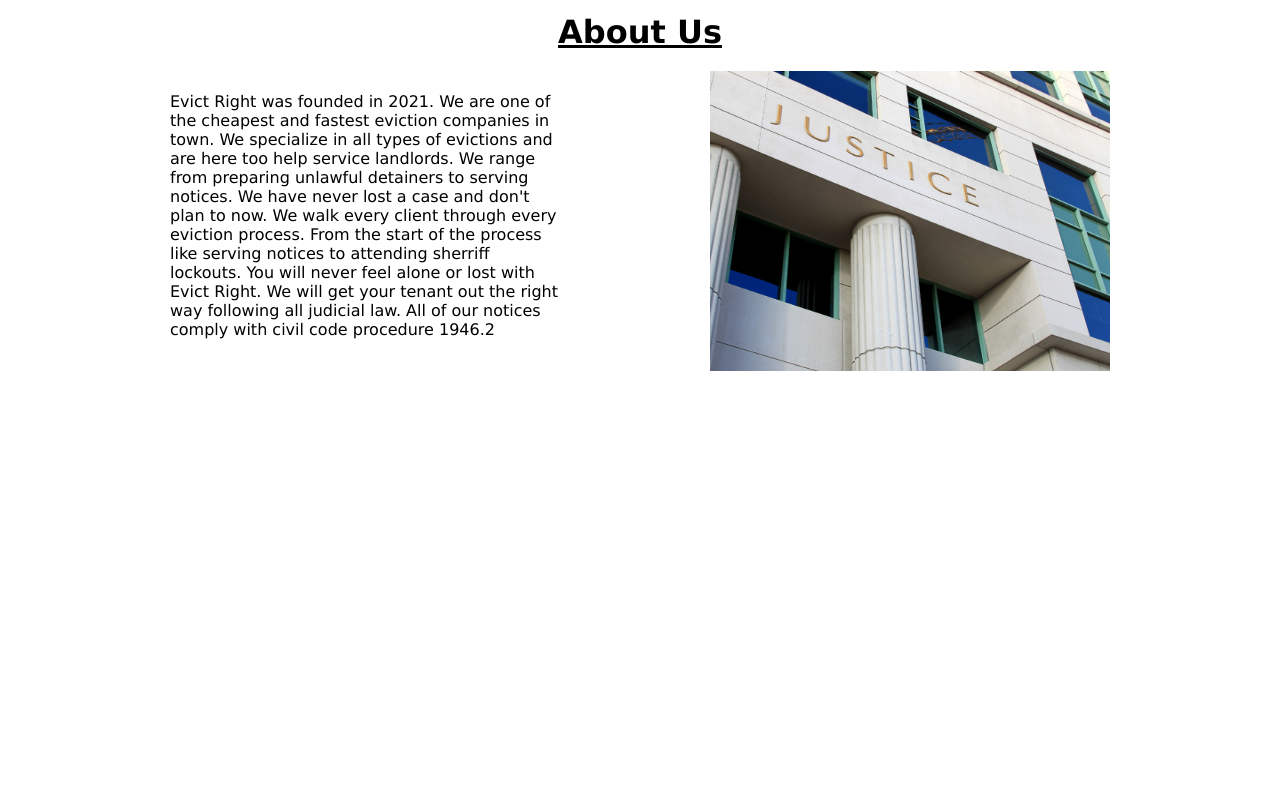
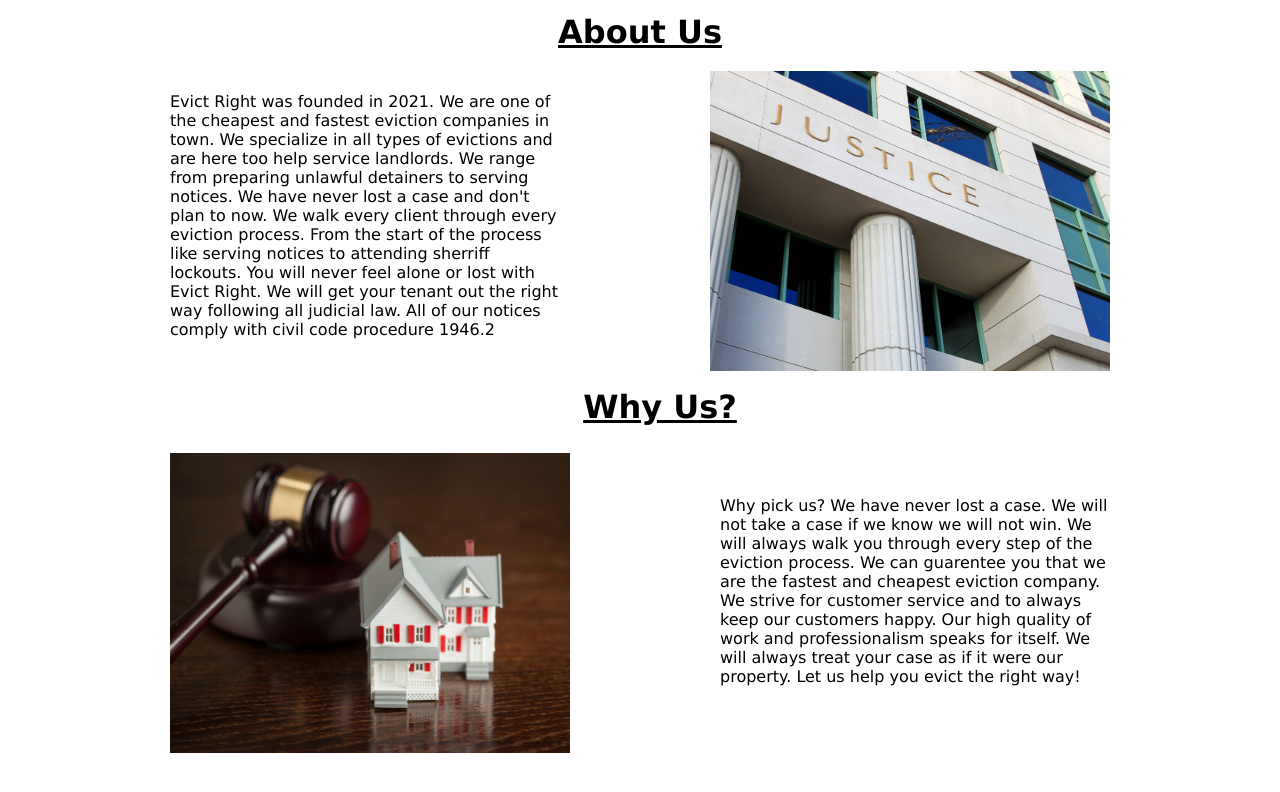
Before and after one commit to Swassi/evict-right, a website: page home.html in a window 1280 px wide. Shown: the part 122-914 px from the top of the page. Before the commit the page ends 800 px from the top, so only its background shows below. Drawn offline with Linux system fonts and the light colour scheme.

Commit message:
added why us section to home page

```diff
--- a/home.html
+++ b/home.html
@@ -3,10 +3,9 @@
 <head>
     <link href="styles.css" rel="stylesheet">
 </head>
-
 <body>
+<!-- Nav Bar -->
     <header>
-
         <div class="container">
             <div id="logo"><img src="assets/logo.png"></div>
             <nav>
@@ -19,6 +18,7 @@
             </nav>
         </div>
     </header>
+<!-- About Us Section -->
     <section class="aboutus">
         <h1>About Us</h1>
             <aside>
@@ -32,7 +32,20 @@
                     Evict Right. We will get your tenant out the right way following all judicial law. All of our notices comply with civil
                     code procedure 1946.2</p>
             </div>
-
+    <div class="clear"></div>
+    </section>
+<!-- Why Us Section -->
+    <section class="whyus">
+        <h1>Why Us?</h1>
+            <div class="whyuscontent">
+                <p>Why pick us? We have never lost a case. We will not take a case if we know we will not win. We will always walk you through
+                    every step of the eviction process. We can guarentee you that we are the fastest and cheapest eviction company. We strive
+                    for customer service and to always keep our customers happy. Our high quality of work and professionalism speaks for itself.
+                    We will always treat your case as if it were our property. Let us help you evict the right way!</p>
+            </div>
+            <aside>
+                <img src="assets/house.png">
+            </aside>
     <div class="clear"></div>
     </section>
 </body>
--- a/styles.css
+++ b/styles.css
@@ -2,24 +2,22 @@
 
 body { margin: 0; font-family: Verdana, Geneva, Tahoma, sans-serif;
     color: black;}
-
+/* Nav Bar */
 header { width: 100%; height: 100px; background: slategray; padding: 5px 0; }
-
 #logo img { width: 200px; padding-top: 6px; float: left; margin-left: 10px; }
 .container { width: 940px; height: 100%; margin: 0 auto; }
-
 nav { float: right; margin-top: 32px; }
-
 nav li { display: inline; margin-right: 30px; font-weight: bold; font-size: 100%; }
-
 nav li a { color: black; text-decoration: none; }
-
+/* About Us Section */
 section.aboutus { width: 940px; height: 370px; padding: 5px 0; margin: 0 auto; }
-
 section.aboutus h1 { font-size: 200%; text-align: center; margin: 20px auto; text-decoration: underline; }
-
 section.aboutus aside img { width: 400px; height: 300px; float: right; margin-bottom: -30px; }
-
 .aboutuscontent { width: 390px; padding-top: 5px; color: black; float: left; }
-
 .aboutuscontent p { margin-bottom: 60%; float: left; font-size: 16px; }
+/* Why Us Section */
+section.whyus { width: 940px; height: 370px; padding: 5px 0; margin: 0 auto; }
+section.whyus h1 { font-size: 200%; text-align: center; margin: 15px auto; text-decoration: underline; margin-right: 350px;}
+.whyuscontent { width: 390px; padding-top: 5px; color: black; float: right; }
+.whyuscontent p { margin-bottom: 60%; float: right; font-size: 16px; margin-top: 50px; }
+section.whyus aside img { width: 400px; height: 300px; float: left; margin-bottom: -30px; margin-top: -120px; }
```
Also changed, not shown: assets/dreamhome.png (added), assets/house.png (added), assets/jonesfamily.png (added), assets/kimberly.png (added).
